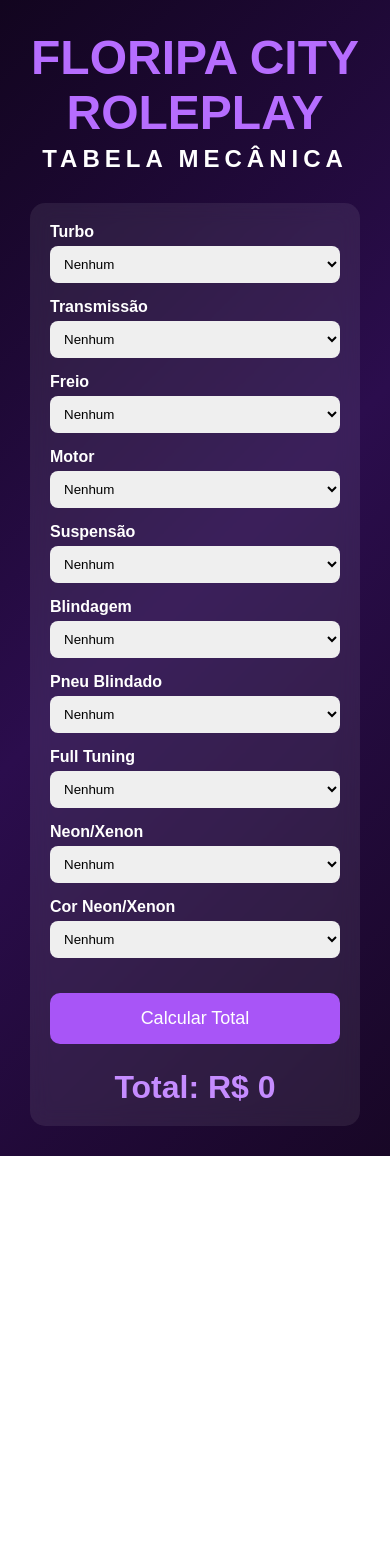
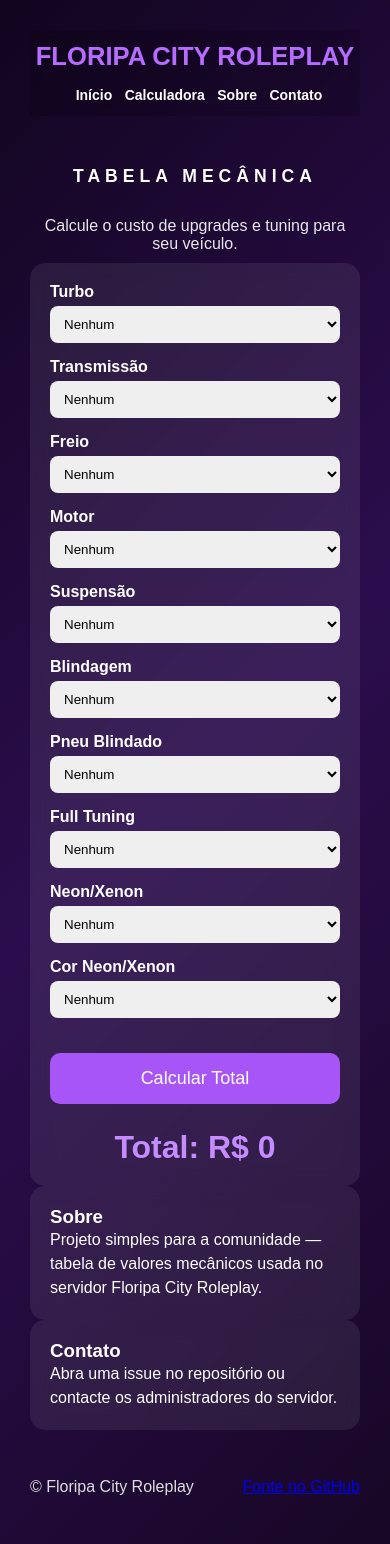
Before and after one commit to pablopadun-lab/Floripa-roleplay-, a plain HTML site: page index.html in a window 390 px wide. Before the commit the page ends 1156 px from the top, so only its background shows below. Drawn offline with Linux system fonts and the light colour scheme.

Commit message:
Site: estrutura, estilos, script, CNAME e workflow Pages

```diff
--- a/index.html
+++ b/index.html
@@ -3,97 +3,36 @@
 <head>
 <meta charset="UTF-8">
 <meta name="viewport" content="width=device-width, initial-scale=1.0">
+<meta name="description" content="Floripa City Roleplay — tabela mecânica e recursos para jogadores da comunidade.">
 <title>Floripa City Roleplay - Calculadora Mecânica</title>
+<link rel="icon" href="favicon.ico">
 
-<style>
-*{
-    margin:0;
-    padding:0;
-    box-sizing:border-box;
-    font-family:Arial, Helvetica, sans-serif;
-}
-
-body{
-    background: linear-gradient(135deg,#12051f,#2b0d4d,#180726);
-    min-height:100vh;
-    color:#fff;
-    padding:30px;
-}
-
-.container{
-    max-width:900px;
-    margin:auto;
-}
-
-h1{
-    text-align:center;
-    font-size:3rem;
-    color:#b66dff;
-    margin-bottom:5px;
-}
-
-h2{
-    text-align:center;
-    margin-bottom:30px;
-    letter-spacing:5px;
-}
-
-.card{
-    background:rgba(255,255,255,.08);
-    backdrop-filter:blur(10px);
-    border-radius:15px;
-    padding:20px;
-}
-
-.item{
-    margin-bottom:15px;
-}
-
-label{
-    display:block;
-    margin-bottom:5px;
-    font-weight:bold;
-}
-
-select{
-    width:100%;
-    padding:10px;
-    border:none;
-    border-radius:8px;
-}
-
-.total{
-    margin-top:25px;
-    text-align:center;
-    font-size:2rem;
-    font-weight:bold;
-    color:#c58cff;
-}
-
-button{
-    width:100%;
-    margin-top:20px;
-    padding:15px;
-    border:none;
-    border-radius:10px;
-    background:#a855f7;
-    color:white;
-    font-size:18px;
-    cursor:pointer;
-}
-
-button:hover{
-    background:#9333ea;
-}
-</style>
+<link rel="stylesheet" href="styles.css">
 </head>
 <body>
 
+<header class="site-header">
+	<div class="container header-inner">
+		<h1>FLORIPA CITY ROLEPLAY</h1>
+		<nav class="main-nav">
+			<a href="#home">Início</a>
+			<a href="#calculator">Calculadora</a>
+			<a href="#about">Sobre</a>
+			<a href="#contact">Contato</a>
+		</nav>
+	</div>
+</header>
+
+<main>
+<section id="home" class="hero">
 	<div class="container">
+		<h2>TABELA MECÂNICA</h2>
+		<p class="subtitle">Calcule o custo de upgrades e tuning para seu veículo.</p>
+	</div>
+</section>
 
-<h1>FLORIPA CITY ROLEPLAY</h1>
-<h2>TABELA MECÂNICA</h2>
-
+<section id="calculator">
+	<div class="container">
 	<div class="card">
 
 <div class="item">
@@ -188,7 +127,7 @@ button:hover{
 </select>
 </div>
 
-<button onclick="calcular()">Calcular Total</button>
+		<button id="calcButton">Calcular Total</button>
 
 		<div class="total" id="resultado">
 			Total: R$ 0
@@ -196,19 +135,28 @@ Total: R$ 0
 
 	</div>
 	</div>
+</section>
 
-<script>
-function calcular(){
-    let total = 0;
+<section id="about" class="container card about">
+	<h3>Sobre</h3>
+	<p>Projeto simples para a comunidade — tabela de valores mecânicos usada no servidor Floripa City Roleplay.</p>
+</section>
 
-    document.querySelectorAll('.valor').forEach(item=>{
-        total += Number(item.value);
-    });
+<section id="contact" class="container card about">
+	<h3>Contato</h3>
+	<p>Abra uma issue no repositório ou contacte os administradores do servidor.</p>
+</section>
 
-    document.getElementById('resultado').innerHTML =
-        "Total: R$ " + total.toLocaleString('pt-BR');
-}
-</script>
+</main>
+
+<footer class="site-footer">
+	<div class="container footer-inner">
+		<span>© Floripa City Roleplay</span>
+		<a href="https://github.com/pablopadun-lab/Floripa-roleplay-" target="_blank" rel="noopener">Fonte no GitHub</a>
+	</div>
+</footer>
+
+<script src="script.js"></script>
 
 </body>
 </html>
--- /dev/null
+++ b/script.js
@@ -0,0 +1,18 @@
+function calcular(){
+    let total = 0;
+    document.querySelectorAll('.valor').forEach(item=>{
+        total += Number(item.value) || 0;
+    });
+    document.getElementById('resultado').textContent =
+        "Total: R$ " + total.toLocaleString('pt-BR');
+}
+
+document.getElementById('calcButton').addEventListener('click', calcular);
+
+// Atualiza automaticamente quando o usuário muda um select
+document.querySelectorAll('.valor').forEach(sel => {
+    sel.addEventListener('change', calcular);
+});
+
+// calcular inicialmente
+calcular();
--- /dev/null
+++ b/styles.css
@@ -0,0 +1,132 @@
+*{
+    margin:0;
+    padding:0;
+    box-sizing:border-box;
+    font-family:Arial, Helvetica, sans-serif;
+}
+
+body{
+    background: linear-gradient(135deg,#12051f,#2b0d4d,#180726);
+    min-height:100vh;
+    color:#fff;
+    padding:30px;
+}
+
+.container{
+    max-width:900px;
+    margin:auto;
+}
+
+.site-header{
+    background: rgba(0,0,0,0.15);
+    backdrop-filter: blur(6px);
+    padding:12px 0;
+    margin-bottom:20px;
+}
+
+.header-inner{
+    display:flex;
+    align-items:center;
+    justify-content:space-between;
+}
+
+.main-nav a{
+    color:#fff;
+    margin-left:14px;
+    text-decoration:none;
+    font-weight:600;
+}
+
+.hero{
+    text-align:center;
+    padding:30px 0 10px 0;
+}
+
+.subtitle{
+    opacity:0.9;
+    margin-top:8px;
+}
+
+h1{
+    text-align:center;
+    font-size:3rem;
+    color:#b66dff;
+    margin-bottom:5px;
+}
+
+h2{
+    text-align:center;
+    margin-bottom:30px;
+    letter-spacing:5px;
+}
+
+.card{
+    background:rgba(255,255,255,.08);
+    backdrop-filter:blur(10px);
+    border-radius:15px;
+    padding:20px;
+}
+
+.item{
+    margin-bottom:15px;
+}
+
+label{
+    display:block;
+    margin-bottom:5px;
+    font-weight:bold;
+}
+
+select{
+    width:100%;
+    padding:10px;
+    border:none;
+    border-radius:8px;
+}
+
+.total{
+    margin-top:25px;
+    text-align:center;
+    font-size:2rem;
+    font-weight:bold;
+    color:#c58cff;
+}
+
+button{
+    width:100%;
+    margin-top:20px;
+    padding:15px;
+    border:none;
+    border-radius:10px;
+    background:#a855f7;
+    color:white;
+    font-size:18px;
+    cursor:pointer;
+}
+
+button:hover{
+    background:#9333ea;
+}
+
+.about p{
+    line-height:1.5;
+}
+
+.site-footer{
+    margin-top:30px;
+    padding:18px 0;
+}
+
+.footer-inner{
+    display:flex;
+    justify-content:space-between;
+    align-items:center;
+    color:#ddd;
+}
+
+@media (max-width:600px){
+    h1{font-size:1.6rem}
+    h2{font-size:1.1rem}
+    .header-inner{flex-direction:column;gap:10px}
+    .main-nav a{margin-left:8px;font-size:14px}
+}
```
Also changed, not shown: 3 other files. Lines whose indentation alone changed are shown as unchanged.
